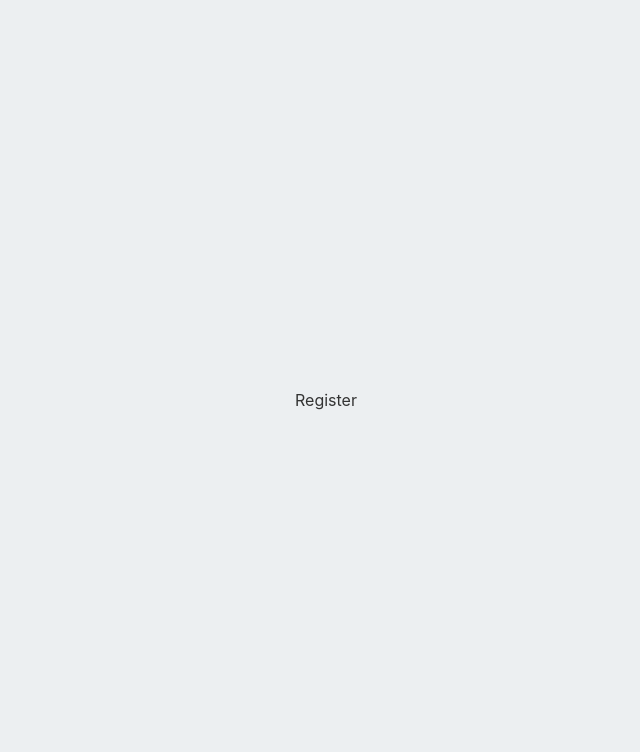
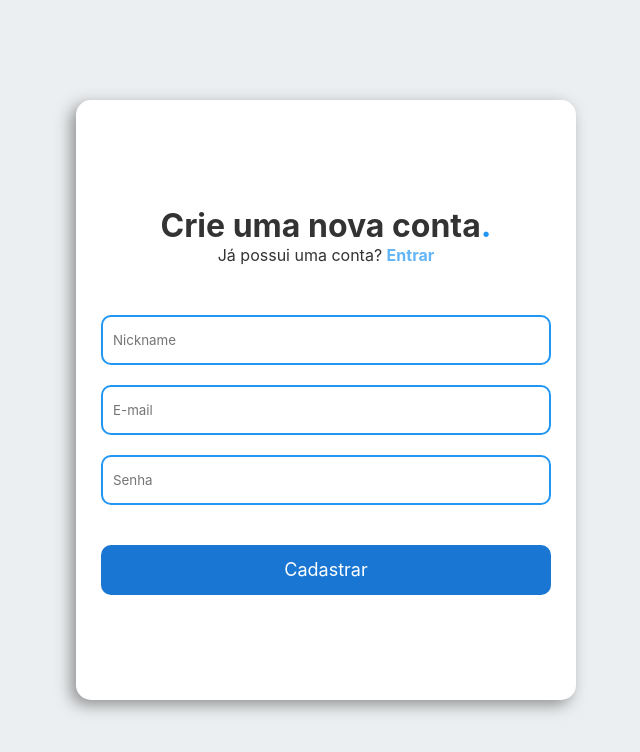
Before and after one commit to gurodrigues-dev/hackagon-front, a React (Vite) app: page /register in a window 1280 px wide. Shown: the top 752 px of the page, without its empty margins (314-954 px from the left). Built offline with nearby package versions, Linux system fonts and the light colour scheme.

Commit message:
feat: Criação da tela de cadastro

```diff
--- a/src/index.css
+++ b/src/index.css
@@ -57,3 +57,17 @@ a {
 a, input {
   cursor: pointer;
 }
+
+.wrapper-login-and-register {
+  width: 500px;
+  height: 600px;
+  display: flex;
+  flex-direction: column;
+  justify-content: center;
+  align-items: center;
+  gap: 5rem;
+  padding: 2.5rem;
+  background: var(--White);
+  border-radius: 15px;
+  box-shadow: -5px 5px 15px var(--Dark-gray-opacity);
+}
--- a/src/pages/Login/Login.css
+++ b/src/pages/Login/Login.css
@@ -1,16 +1,3 @@
-.login {
-  width: 500px;
-  height: 600px;
-  display: flex;
-  flex-direction: column;
-  justify-content: center;
-  align-items: center;
-  gap: 5rem;
-  padding: 2.5rem;
-  background: var(--White);
-  border-radius: 15px;
-  box-shadow: -5px 5px 15px var(--Dark-gray-opacity);
-}
 
 .login-header {
   text-align: center;
--- a/src/pages/Login/Login.jsx
+++ b/src/pages/Login/Login.jsx
@@ -8,11 +8,11 @@ import FormRegisterAndLogin from "../../components/FormRegisterAndLogin/FormRegi
 function LoginAndRegister() {
 
   return (
-    <div className="login">
+    <div className="wrapper-login-and-register login">
       <div className="login-header">
         <h1 className="login__title">bem vindo de volta</h1>
-        <span className="login__subtitle">
-          Não possue uma conta ainda? <Link to="/register" className="login__link">cadastre-se</Link>
+        <span>
+          Não possue uma conta ainda? <Link to="/register">cadastre-se</Link>
         </span>
       </div>
       <FormRegisterAndLogin />
--- a/src/pages/Register/Register.css
+++ b/src/pages/Register/Register.css
@@ -0,0 +1,7 @@
+.register-header {
+  text-align: center;
+}
+
+.register__title-dot {
+  color: var(--Blue);
+}
--- a/src/pages/Register/Register.jsx
+++ b/src/pages/Register/Register.jsx
@@ -1,8 +1,22 @@
 import "./Register.css";
+
+import { Link } from "react-router-dom";
+
+// Components
+import FormRegisterAndLogin from "../../components/FormRegisterAndLogin/FormRegisterAndLogin";
 
 function Register() {
   return (
-    <div>Register</div>
+    <div className="wrapper-login-and-register">
+      <div className="register-header">
+        <h1>Crie uma nova conta<span className="register__title-dot">.</span></h1>
+        <span>
+          Já possui uma conta? <Link to="/login" className="register__link">Entrar</Link>
+        </span>
+      </div>
+      <FormRegisterAndLogin registerForm={true}/>
+    </div>
+
   )
 }
 
```
